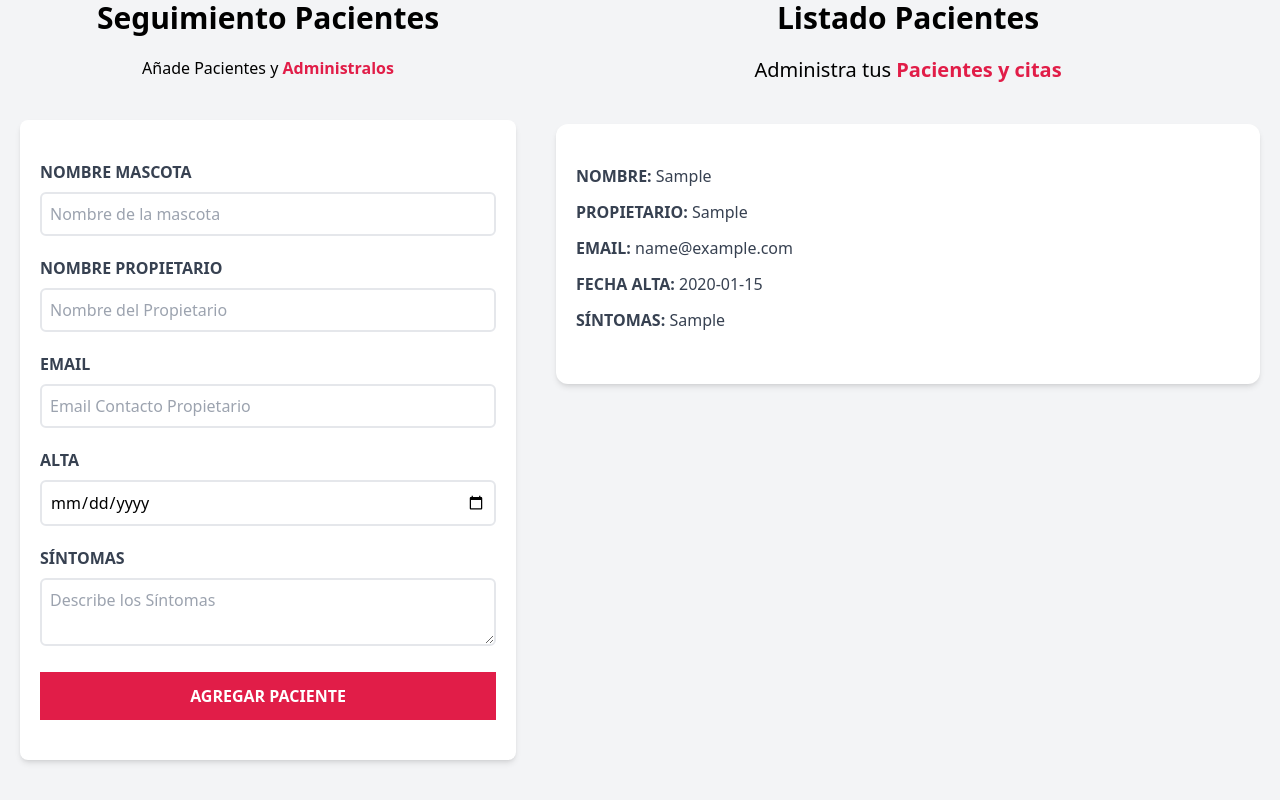
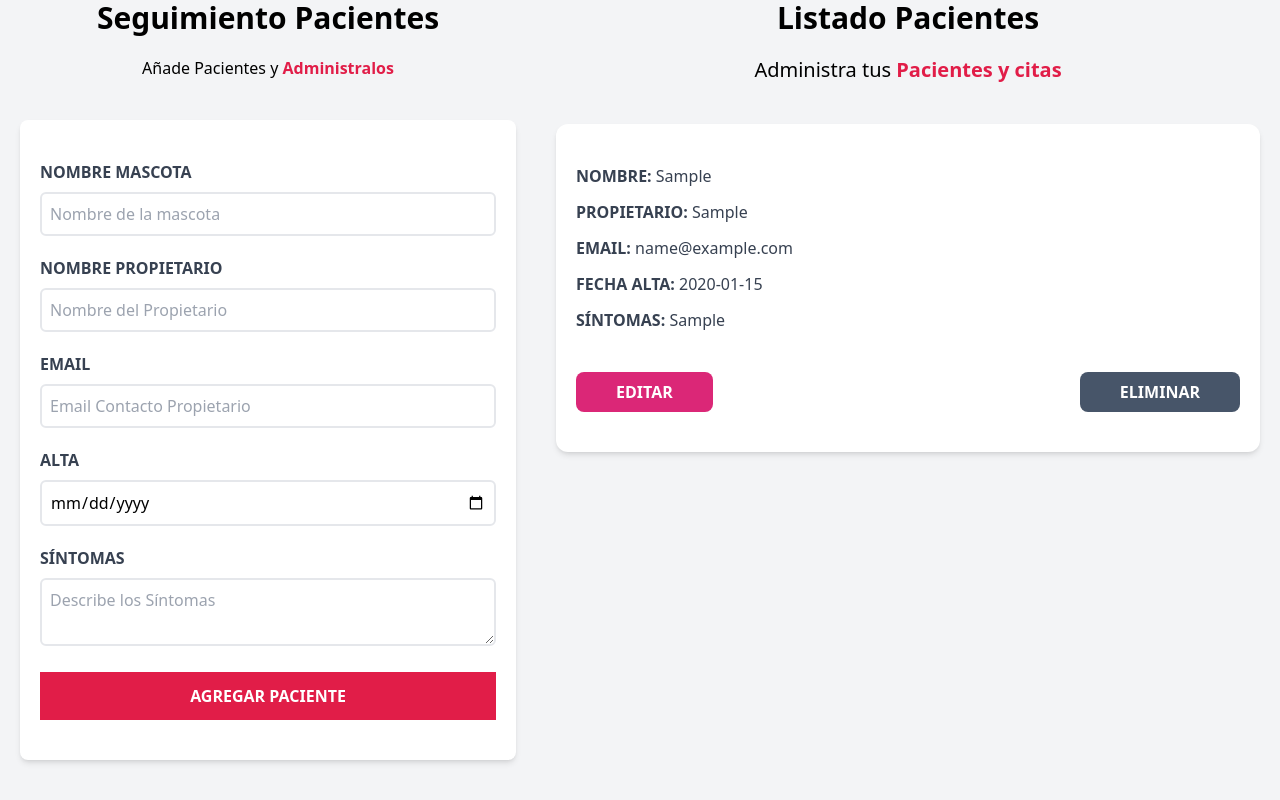
Before and after one commit to jordimartinezjimenez/citas-react, a React (Vite) app: page / in a window 1280 px wide. Both pictures are taken after typing "Sample", "Sample", "name@example.com", "2020-01-15", "Sample" into the empty fields and a click on the button "AGREGAR PACIENTE". Shown: the part 176-976 px from the top of the page. Built offline with nearby package versions, Linux system fonts and the light colour scheme.

Commit message:
Edit and Delete Patients Buttons added

```diff
--- a/src/App.jsx
+++ b/src/App.jsx
@@ -6,6 +6,12 @@ import { useState } from "react"
 function App() {
 
   const [pacientes, setPacientes] = useState([]);
+  const [paciente, setPaciente] = useState({});
+
+  const eliminarPaciente = (id) => {
+    const pacientesActualizados = pacientes.filter( paciente => paciente.id !== id);
+    setPacientes(pacientesActualizados);
+  }
 
   return (
     <div className="container mx-auto mt-20">
@@ -14,9 +20,13 @@ function App() {
         <Formulario
           pacientes={pacientes}
           setPacientes={setPacientes}
+          paciente={paciente}
+          setPaciente={setPaciente}
         />
         <ListadoPacientes
           pacientes={pacientes}
+          setPaciente={setPaciente}
+          eliminarPaciente={eliminarPaciente}
         />
       </div>
     </div>
--- a/src/components/Formulario.jsx
+++ b/src/components/Formulario.jsx
@@ -1,7 +1,7 @@
 import { useState, useEffect } from "react";
 import Error from "./Error";
 
-const Formulario = ({ pacientes, setPacientes }) => {
+const Formulario = ({ pacientes, setPacientes, paciente, setPaciente }) => {
   const [nombre, setNombre] = useState("");
   const [propietario, setPropietario] = useState("");
   const [email, setEmail] = useState("");
@@ -9,6 +9,12 @@ const Formulario = ({ pacientes, setPacientes }) => {
   const [sintomas, setSintomas] = useState("");
 
   const [error, setError] = useState(false);
+
+  useEffect(() => {
+    if (Object.keys(paciente).length > 0) {
+      setNombre(paciente.nombre), setPropietario(paciente.propietario), setEmail(paciente.email), setFecha(paciente.fecha), setSintomas(paciente.sintomas)
+    }
+  }, [paciente])
 
   const generarId = () => {
     const fecha = Date.now().toString(36)
@@ -32,17 +38,35 @@ const Formulario = ({ pacientes, setPacientes }) => {
     setError(false);
 
     // Objeto de Paciente
+    // const objetoPaciente = {
+    //   nombre,
+    //   propietario,
+    //   email,
+    //   fecha,
+    //   sintomas,
+    //   id: generarId()
+    // }
     const objetoPaciente = {
       nombre,
       propietario,
       email,
       fecha,
-      sintomas,
-      id: generarId()
+      sintomas
     }
 
-    // console.log(objetoPaciente);
-    setPacientes([...pacientes, objetoPaciente]);
+    if (paciente.id) {
+      // Editanto el Registro
+      objetoPaciente.id = paciente.id;
+      const pacientesActualizados = pacientes.map(pacienteState => pacienteState.id === paciente.id ? objetoPaciente : pacienteState);
+      setPacientes(pacientesActualizados);
+      setPaciente({});
+
+    } else {
+      // Nuevo Registro
+      objetoPaciente.id = generarId();
+      // console.log(objetoPaciente);
+      setPacientes([...pacientes, objetoPaciente]);
+    }
 
     // Reiniciar el form
     setNombre(''), setPropietario(''), setEmail(''), setFecha(''), setSintomas('')
@@ -78,7 +102,9 @@ const Formulario = ({ pacientes, setPacientes }) => {
           <textarea id="sintomas" placeholder="Describe los Síntomas" className="border-2 w-full p-2 mt-2 placeholder-gray-400 rounded-md" value={sintomas} onChange={(e) => setSintomas(e.target.value)} />
         </div>
 
-        <button type="sumbit" className="bg-rose-600 w-full p-3 text-white text-center uppercase font-bold cursor-pointer hover:bg-rose-700 transition-colors">Agregar Paciente</button>
+        <button type="sumbit" className="bg-rose-600 w-full p-3 text-white text-center uppercase font-bold cursor-pointer hover:bg-rose-700 transition-colors">
+          {paciente.id ? 'Editar paciente' : 'Agregar paciente'}
+        </button>
       </form>
     </div>
   )
--- a/src/components/ListadoPacientes.jsx
+++ b/src/components/ListadoPacientes.jsx
@@ -1,6 +1,7 @@
 import Paciente from "./Paciente"
 
-const ListadoPacientes = ({ pacientes }) => {
+const ListadoPacientes = ({ pacientes, setPaciente, eliminarPaciente }) => {
+
   return (
     <div className="md:w-1/2  lg:w-3/5 md:h-screen overflow-y-scroll">
 
@@ -14,6 +15,8 @@ const ListadoPacientes = ({ pacientes }) => {
             <Paciente
               key={paciente.id}
               paciente={paciente}
+              setPaciente={setPaciente}
+              eliminarPaciente={eliminarPaciente}
             />
           )
           )}
--- a/src/components/Paciente.jsx
+++ b/src/components/Paciente.jsx
@@ -1,6 +1,14 @@
-const Paciente = ({ paciente }) => {
+const Paciente = ({ paciente, setPaciente, eliminarPaciente }) => {
 
-    const { nombre, propietario, email, fecha, sintomas } = paciente
+    const { nombre, propietario, email, fecha, sintomas, id } = paciente
+
+    const handleEliminar = () => {
+        const respuesta = confirm("¿Deseas eliminar este paciente?");
+
+        if (respuesta) {
+            eliminarPaciente(id);
+        }
+    }
 
     return (
         <div className="mx-5 my-10 bg-white shadow-md px-5 py-10 rounded-xl">
@@ -9,6 +17,12 @@ const Paciente = ({ paciente }) => {
             <p className="font-bold mb-3 text-gray-700 uppercase">Email: <span className="font-normal normal-case">{email}</span></p>
             <p className="font-bold mb-3 text-gray-700 uppercase">Fecha Alta: <span className="font-normal normal-case">{fecha}</span></p>
             <p className="font-bold mb-3 text-gray-700 uppercase">Síntomas: <span className="font-normal normal-case">{sintomas}</span></p>
+            <div className="flex justify-between mt-10">
+                <button type="button" className="py-2 px-10 bg-pink-600 hover:bg-rose-700 text-white font-bold uppercase rounded-lg"
+                onClick={() => setPaciente(paciente)}>Editar</button>
+                <button type="button" className="py-2 px-10 bg-slate-600 hover:bg-rose-700 text-white font-bold uppercase rounded-lg"
+                onClick={handleEliminar}>Eliminar</button>
+            </div>
         </div>
     )
 }
```
